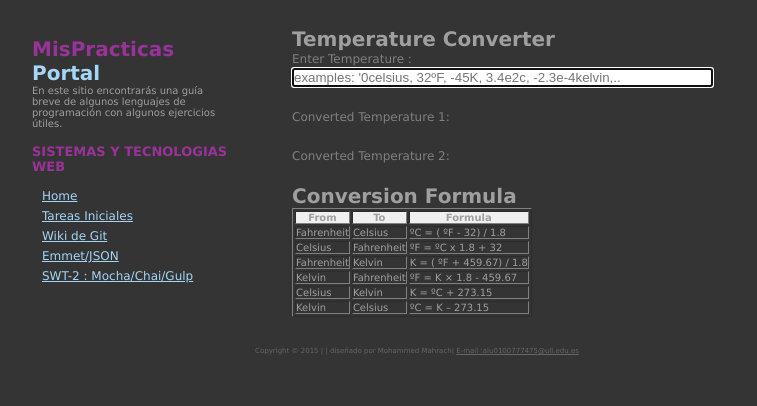
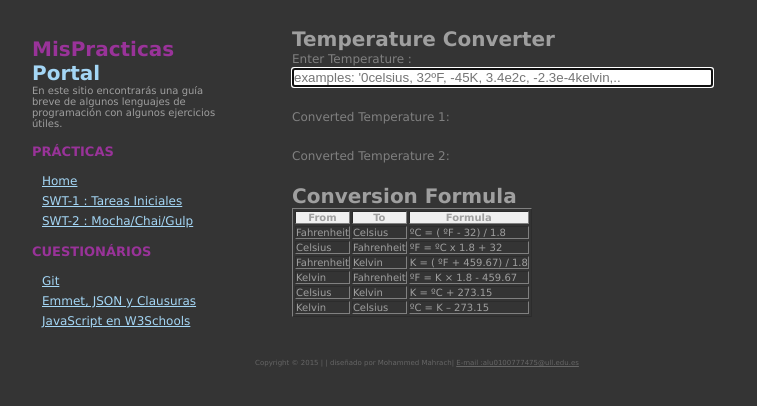
Before and after one commit to alu4543/MMahrach.github.io, a website: page TempConversor/index.html in a window 1280 px wide. Shown: the part 170-576 px from the top of the page, without its empty margins (252-1009 px from the left). Drawn offline with Linux system fonts and the light colour scheme.

Commit message:
Update index.html

```diff
--- a/TempConversor/index.html
+++ b/TempConversor/index.html
@@ -32,13 +32,17 @@
 			<h1><span>Portal</span></h1>
 			<p class="sub">En este sitio encontrarás una guía breve de algunos lenguajes de programación con algunos ejercicios útiles.</p>
 
-			<h3>SISTEMAS Y TECNOLOGIAS WEB</h3>
+			<h3>PRÁCTICAS</h3>
 			<ul>
-				<li><a href="../index.html"> Home</a></li>
-				<li><a href="../Paginas\Iniciales.html"> Tareas Iniciales</a></li>
-				<li><a href="../Paginas\Git.html">Wiki de Git</a></li>
-				<li><a href="../Paginas\Emmet.html">Emmet/JSON</a></li>
-				<li><a href="../TempConversor\index.html">SWT-2 : Mocha/Chai/Gulp</a></li>
+				<li><a href="./index.html"> Home</a></li>
+				<li><a href="./Paginas\Iniciales.html">SWT-1 : Tareas Iniciales</a></li>
+				<li><a href="./TempConversor\index.html">SWT-2 : Mocha/Chai/Gulp</a></li>
+			</ul>
+			<h3>CUESTIONÁRIOS</h3>
+			<ul>
+				<li><a href="#">Git</a></li>
+				<li><a href="#">Emmet, JSON y Clausuras</a></li>
+				<li><a href="#">JavaScript en W3Schools</a></li>
 			</ul>
 		</div>
 
```
